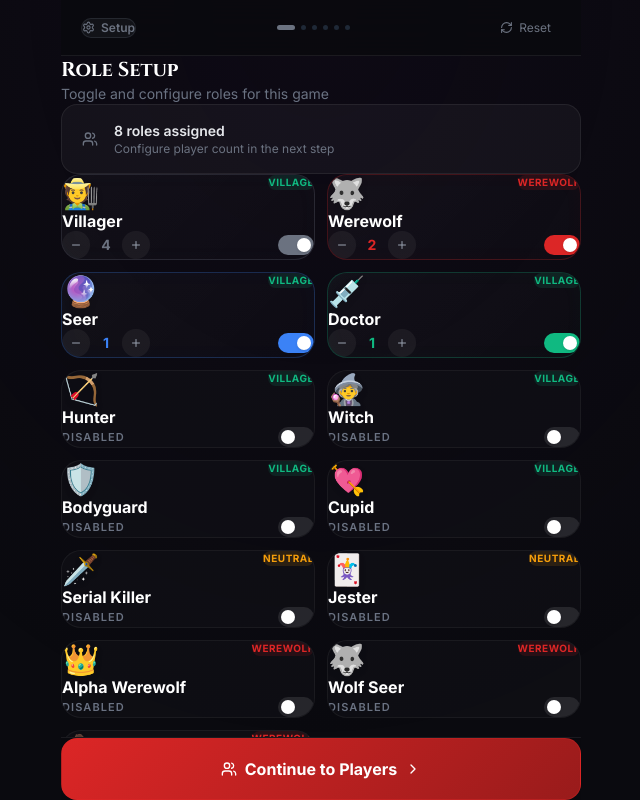
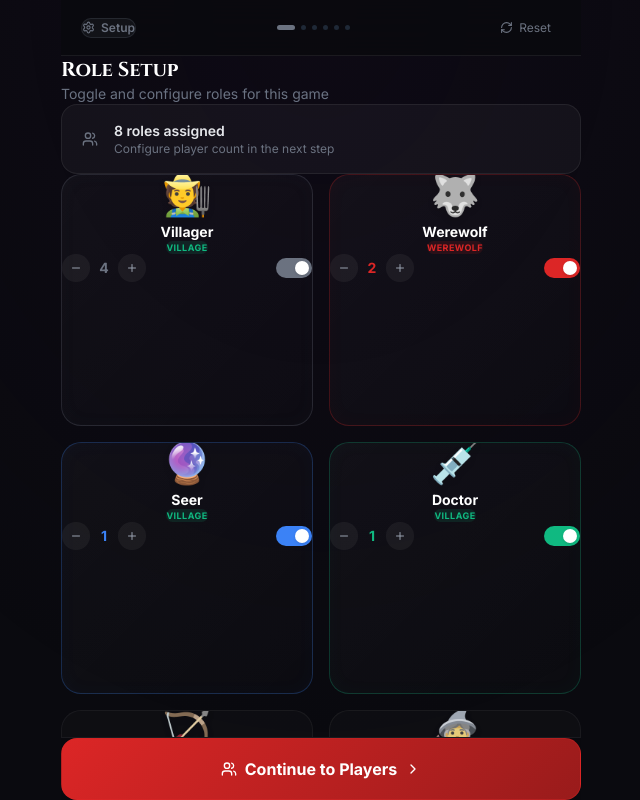
Before and after one commit to rasyidspace/WerewolfModeration, a Next.js app: page / in a window 1280 px wide. Shown: the whole page, without its empty margins (319-959 px from the left). Built offline with nearby package versions, Linux system fonts and the light colour scheme.

Commit message:
Refine SetupScreen to true square cards with centered icons

```diff
--- a/components/screens/SetupScreen.tsx
+++ b/components/screens/SetupScreen.tsx
@@ -36,8 +36,7 @@ export default function SetupScreen() {
 
   return (
     <div className="flex flex-col flex-1 h-full overflow-hidden">
-      {/* ── Scrollable body ── */}
-      <div className="flex-1 overflow-y-auto px-8 pt-8 pb-8">
+      <div className="flex-1 overflow-y-auto px-4 pt-6 pb-8">
 
         {/* Page heading */}
         <motion.div
@@ -97,7 +96,7 @@ export default function SetupScreen() {
         </motion.div>
 
         {/* Role list grid */}
-        <div className="grid grid-cols-2 gap-3">
+        <div className="grid grid-cols-2 gap-4">
           {ALL_ROLES.map((roleName, i) => {
             const def = ROLE_DEFINITIONS[roleName];
             const config = roleConfigs.find((r) => r.role === roleName)!;
@@ -111,7 +110,7 @@ export default function SetupScreen() {
                 animate={{ opacity: 1, scale: 1 }}
                 whileTap={{ scale: 0.96 }}
                 transition={{ delay: i * 0.03, duration: 0.2 }}
-                className="rounded-[20px] p-4 flex flex-col relative overflow-hidden cursor-pointer"
+                className="rounded-[20px] p-4 flex flex-col relative overflow-hidden cursor-pointer aspect-square"
                 style={{
                   background: isEnabled
                     ? `linear-gradient(135deg, rgba(255,255,255,0.03), rgba(255,255,255,0.01))`
@@ -120,14 +119,22 @@ export default function SetupScreen() {
                     ? `1px solid ${def.color}40`
                     : "1px solid rgba(255,255,255,0.05)",
                   boxShadow: isEnabled ? `inset 0 0 20px ${def.color}08` : "none",
-                  opacity: isEnabled ? 1 : 0.65,
+                  opacity: isEnabled ? 1 : 0.4,
+                  filter: isEnabled ? "none" : "grayscale(50%)",
                 }}
               >
-                {/* Top: Icon + Badge */}
-                <div className="flex items-start justify-between mb-3">
-                   <div className="text-3xl filter drop-shadow-md">{def.icon}</div>
+                {/* Top: Icon + Name */}
+                <div className="flex flex-col items-center justify-center gap-2 mt-1">
+                   <div className="text-[40px] leading-none filter drop-shadow-md">{def.icon}</div>
+                   <h3 className="font-bold text-sm text-center text-white leading-tight">
+                     {def.displayName}
+                   </h3>
+                </div>
+
+                {/* Middle: Badge */}
+                <div className="flex justify-center mt-2 mb-auto">
                    <span
-                     className="text-[10px] font-bold px-2 py-0.5 rounded-full uppercase tracking-wider"
+                     className="text-[9px] font-bold px-2 py-0.5 rounded-full uppercase tracking-wider"
                      style={{
                        background: `${TEAM_COLORS[def.team]}20`,
                        color: TEAM_COLORS[def.team],
@@ -137,33 +144,30 @@ export default function SetupScreen() {
                    </span>
                 </div>
 
-                {/* Middle: Name */}
-                <h3 className="font-bold text-base leading-tight mb-5 flex-1 text-white">
-                  {def.displayName}
-                </h3>
-
                 {/* Bottom: Controls */}
-                <div className="flex items-center justify-between mt-auto">
+                <div className="flex items-center justify-between w-full mt-2">
                    {isEnabled ? (
                      <div className="flex items-center gap-1.5" onClick={(e) => e.stopPropagation()}>
-                       <button
+                       <motion.button
+                         whileTap={{ scale: 0.85 }}
                          onClick={() => handleCount(roleName, -1)}
                          className="w-7 h-7 rounded-lg flex items-center justify-center bg-white/5 hover:bg-white/10 transition-colors"
                        >
                          <Minus size={12} className="text-gray-400" />
-                       </button>
-                       <span className="w-5 text-center text-sm font-bold" style={{ color: def.color }}>
+                       </motion.button>
+                       <span className="w-4 text-center text-sm font-bold" style={{ color: def.color }}>
                          {config.count}
                        </span>
-                       <button
+                       <motion.button
+                         whileTap={{ scale: 0.85 }}
                          onClick={() => handleCount(roleName, 1)}
                          className="w-7 h-7 rounded-lg flex items-center justify-center bg-white/5 hover:bg-white/10 transition-colors"
                        >
                          <Plus size={12} className="text-gray-400" />
-                       </button>
+                       </motion.button>
                      </div>
                    ) : (
-                     <span className="text-[11px] font-semibold text-gray-500 uppercase tracking-widest">Disabled</span>
+                     <span className="text-[10px] font-semibold text-gray-500 uppercase tracking-widest">Disabled</span>
                    )}
 
                    {/* Toggle */}
```
